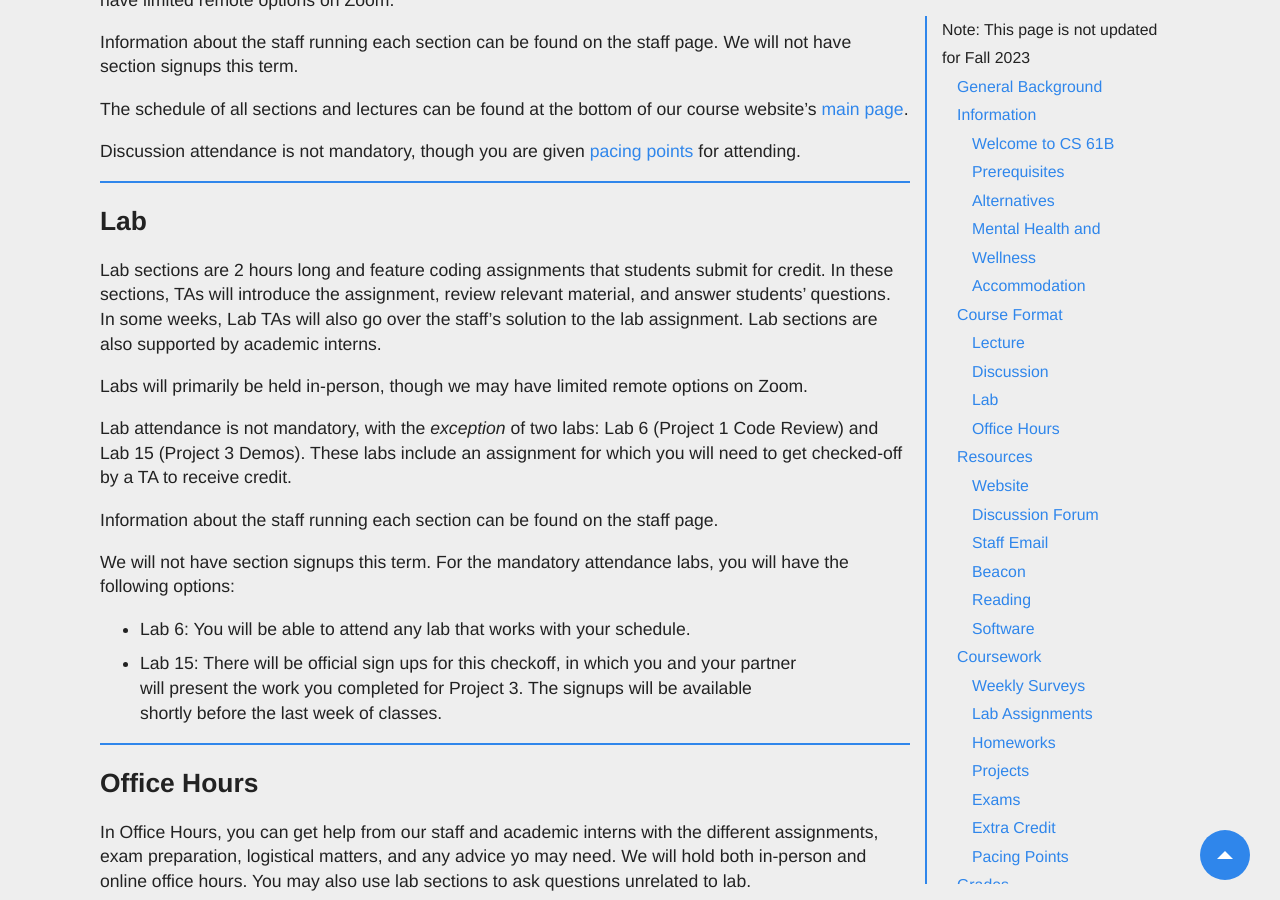
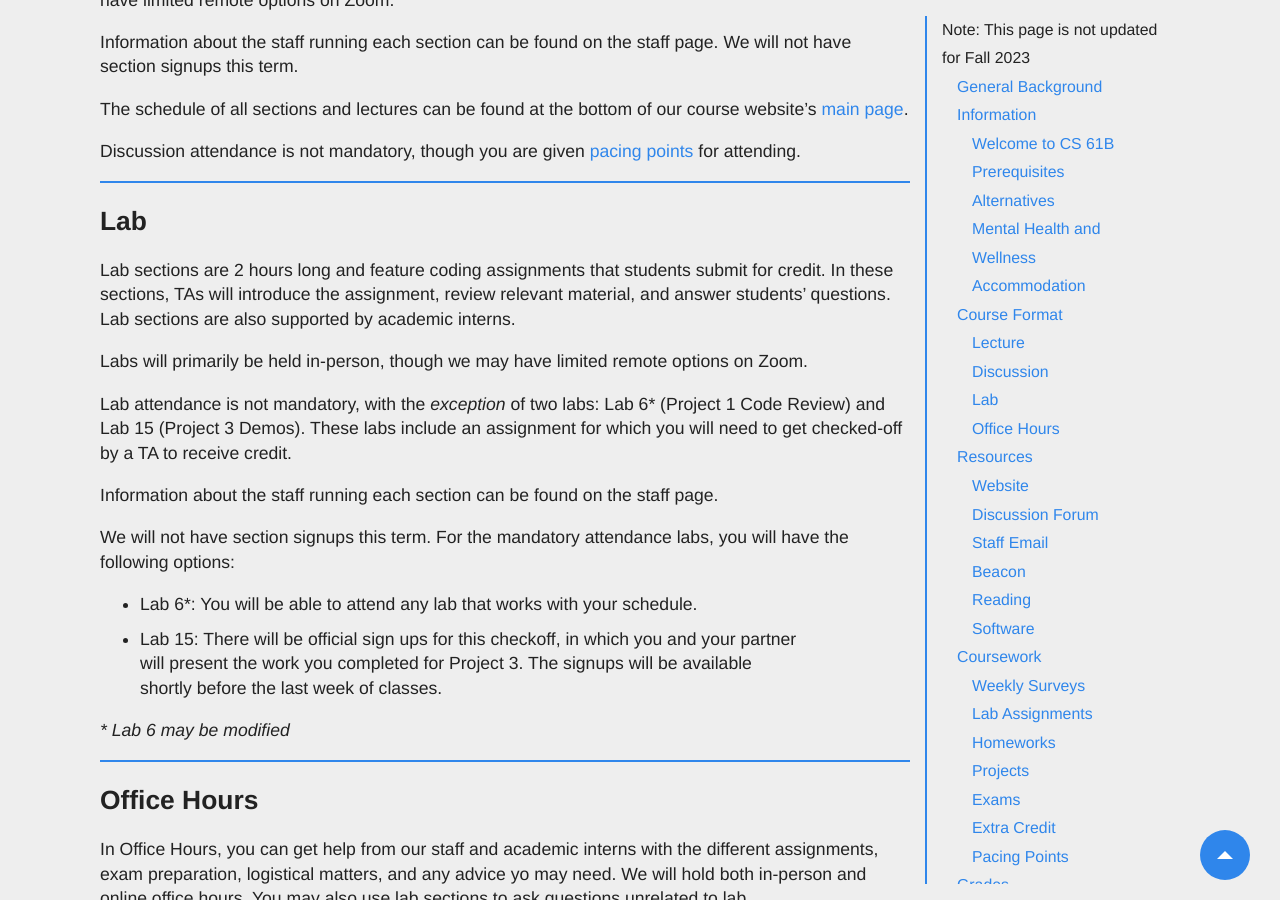
Before and after one commit to Berkeley-CS61B/website-fa23, a Jekyll site: the page built from about.md, in a window 1280 px wide and 900 px high, scrolled down 2679 px. Built offline with Jekyll 4.4.1, drawn with Linux system fonts in a browser that asks for light colours; nearby versions of some CDN libraries; comment, search, counter and statistics services are not loaded; some of the changed text lies outside the part shown.

Commit message:
syllabus changes for labs

```diff
--- a/about.md
+++ b/about.md
@@ -122,14 +122,13 @@ Discussion attendance is not mandatory, though you are given [pacing points](#pa
 
 Lab sections are 2 hours long and feature coding assignments that students
 submit for credit. In these sections, TAs will introduce the assignment, review
-relevant material, and answer students’ questions. In some weeks, Lab TAs will
-also go over the staff’s solution to the lab assignment. Lab sections are also
+relevant material, and answer students’ questions. Lab sections are also
 supported by academic interns.
 
 Labs will primarily be held in-person, though we may have limited remote
 options on Zoom.
 
-Lab attendance is not mandatory, with the _exception_ of two labs: Lab 6
+Lab attendance is not mandatory, with the _exception_ of two labs: Lab 6\*
 (Project 1 Code Review) and Lab 15 (Project 3 Demos). These labs include an
 assignment for which you will need to get checked-off by a TA to receive
 credit.
@@ -140,10 +139,12 @@ page.
 We will not have section signups this term. For the mandatory
 attendance labs, you will have the following options:
 
-- Lab 6: You will be able to attend any lab that works with your schedule.
+- Lab 6\*: You will be able to attend any lab that works with your schedule.
 - Lab 15: There will be official sign ups for this checkoff, in which you and
   your partner will present the work you completed for Project 3. The signups
   will be available shortly before the last week of classes.
+
+_\* Lab 6 may be modified_
 
 ### Office Hours
 
```
Also changed, not shown: other parts of about.md (+2 -2 lines).
